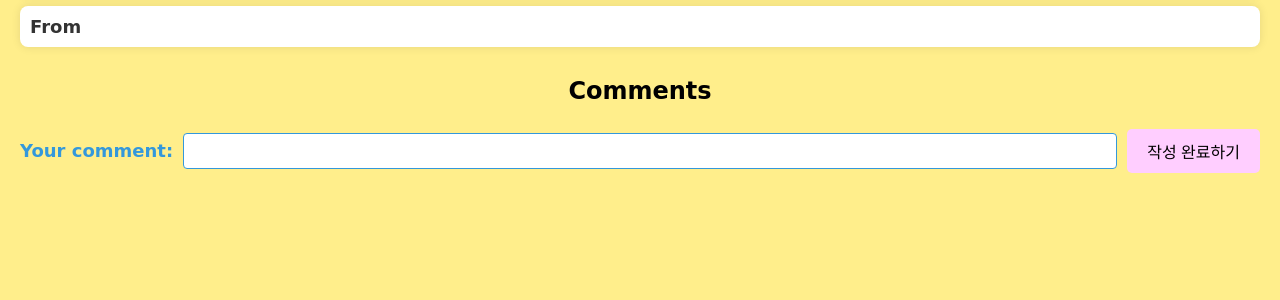
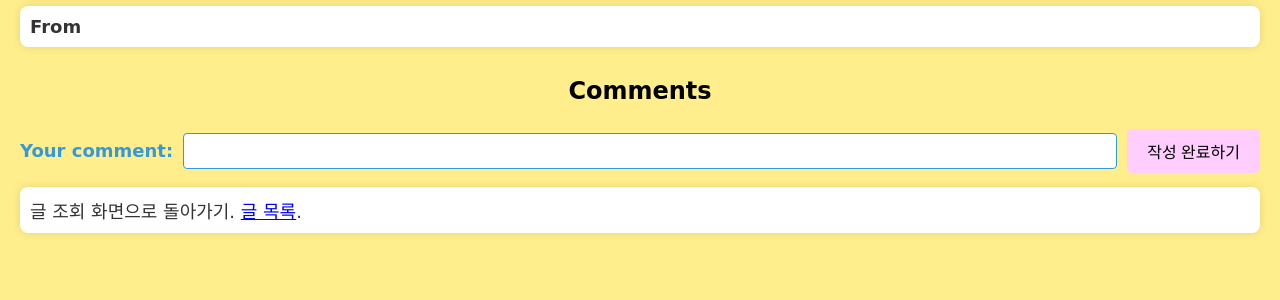
Before and after one commit to PNU-CESKids/KinderHub, a Flask app: page /post/1 in a window 1280 px wide. Shown: the part 228-528 px from the top of the page. Run offline with Flask 3, Linux system fonts and the light colour scheme; data that the repository does not hold is empty; some libraries are stand-ins or nearby versions.

Commit message:
수정완

```diff
--- a/WEB/templates/post_detail.html
+++ b/WEB/templates/post_detail.html
@@ -117,6 +117,7 @@
     </div>
     {% endfor %}
     {% endif %}
+    <p> 글 조회 화면으로 돌아가기. <a href="{{ url_for('view_board') }}">글 목록</a>.</p>
 </body>
 
 </html>
--- a/WEB/templates/write_notification.html
+++ b/WEB/templates/write_notification.html
@@ -103,6 +103,6 @@
         <input type="submit" value="채팅 보내기">
 
     </form>
-
+    <p> 알림장 조회화면으로 돌아가기. <a href="{{ url_for('notification') }}">알림장 목록</a>.</p>
 </body>
 </html>
```
Also changed, not shown: 1 other file.
